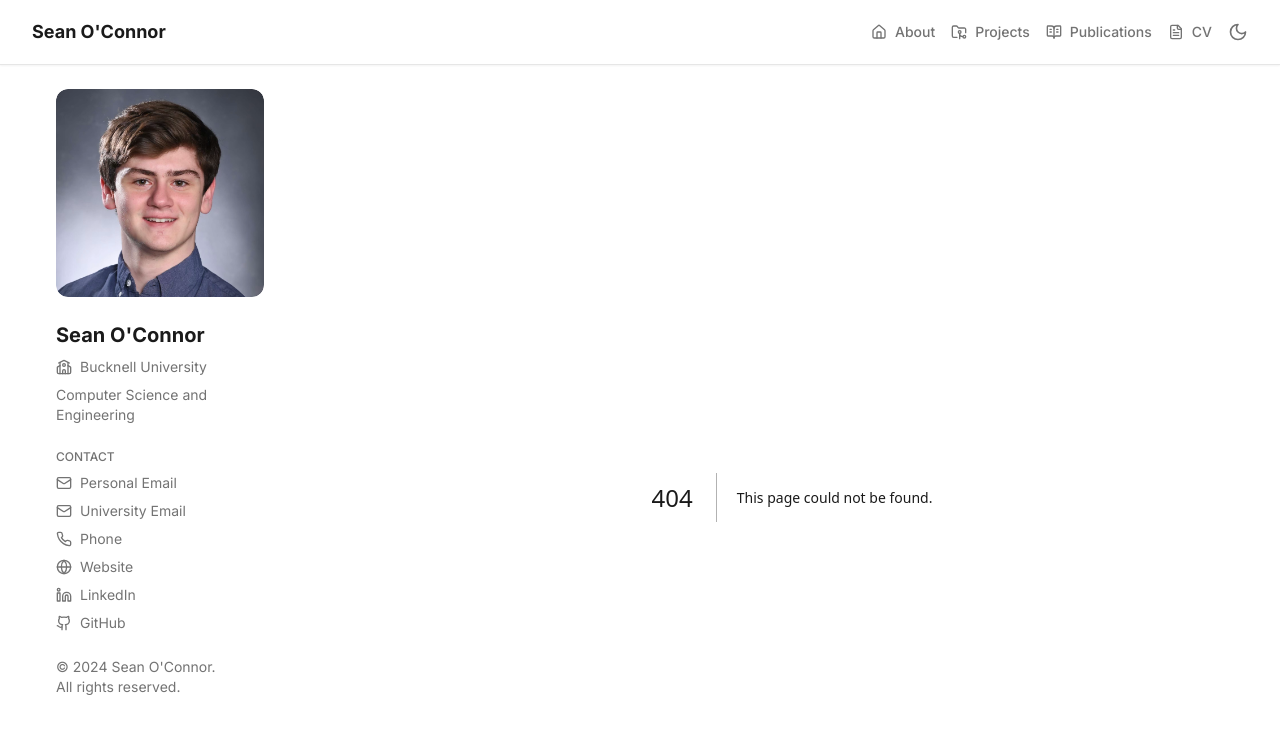
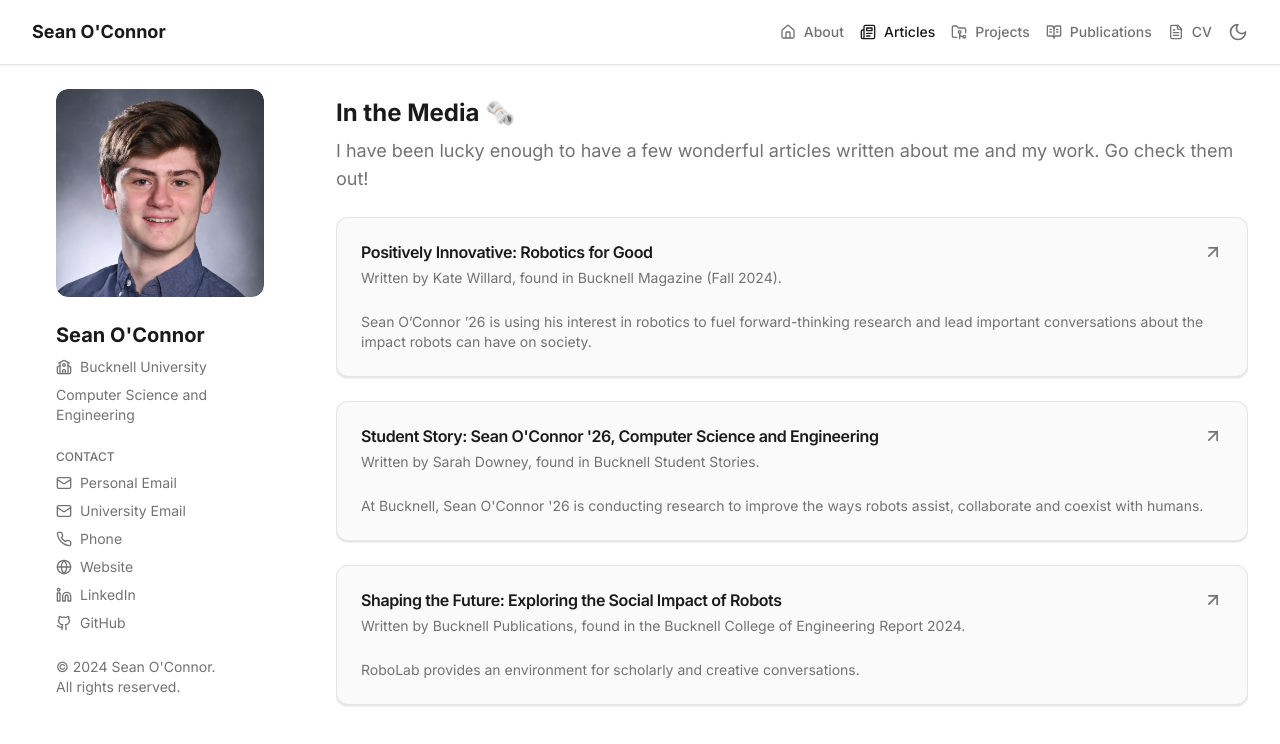
Before and after one commit to soconnor0919/personal-website, a Next.js app: page /articles in a window 1280 px wide. Before the commit this address had no page. Shown: the top 744 px of the page. Built offline with nearby package versions, Linux system fonts and the light colour scheme.

Commit message:
Add articles section

```diff
--- /dev/null
+++ b/src/app/articles/page.tsx
@@ -0,0 +1,69 @@
+import { ArrowUpRight } from 'lucide-react';
+import Link from "next/link";
+import { Card, CardContent, CardDescription, CardHeader, CardTitle } from "~/components/ui/card";
+
+const articles = [
+    {
+        title: "Positively Innovative: Robotics for Good",
+        link: "https://magazine.bucknell.edu/issue/fall-2024/robotics-for-good/",
+        author: "Kate Willard",
+        description: "Sean O’Connor ’26 is using his interest in robotics to fuel forward-thinking research and lead important conversations about the impact robots can have on society.",
+        source: "Bucknell Magazine (Fall 2024)"
+    },
+    {
+        title: "Student Story: Sean O'Connor '26, Computer Science and Engineering",
+        link: "https://www.bucknell.edu/meet-bucknell/bucknell-stories/student-stories/sean-oconnor-26-computer-science-engineering",
+        author: "Sarah Downey",
+        description: "At Bucknell, Sean O'Connor '26 is conducting research to improve the ways robots assist, collaborate and coexist with humans.",
+        source: "Bucknell Student Stories"
+    },
+    {
+        title: "Shaping the Future: Exploring the Social Impact of Robots",
+        link: "https://magazine.bucknell.edu/college-of-engineering/2024-college-report/",
+        author: "Bucknell Publications",
+        description: "RoboLab provides an environment for scholarly and creative conversations.",
+        source: "the Bucknell College of Engineering Report 2024"
+    }
+    // Add more articles as needed
+];
+
+export default function ArticlesPage() {
+    return (
+        <div className="space-y-12">
+            {/* Articles Section */}
+            <section className="space-y-6">
+        <div>
+          <h1 className="text-2xl font-bold">In the Media 🗞️</h1>
+          <p className="text-lg text-muted-foreground mt-2">
+            I have been lucky enough to have a few wonderful articles written about me and my work. Go check them out!
+          </p>
+        </div>
+                {articles.map((article, index) => (
+                    <Card key={index}>
+                        <CardHeader>
+                            <div className="flex items-center justify-between">
+                                <CardTitle>{article.title}</CardTitle>
+                                <Link
+                                    href={article.link}
+                                    target="_blank"
+                                    rel="noopener noreferrer"
+                                    className="text-muted-foreground hover:text-primary"
+                                >
+                                    <ArrowUpRight className="h-5 w-5" />
+                                </Link>
+                            </div>
+                            <CardDescription className="text-sm text-muted-foreground">
+                                Written by {article.author}, found in {article.source}.
+                            </CardDescription>
+                        </CardHeader>
+                        <CardContent>
+                            <p className="text-sm text-muted-foreground">
+                                {article.description}
+                            </p>
+                        </CardContent>
+                    </Card>
+                ))}
+            </section>
+        </div>
+    );
+}
--- a/src/app/page.tsx
+++ b/src/app/page.tsx
@@ -1,7 +1,6 @@
-import { Card, CardHeader, CardTitle, CardDescription, CardContent } from "~/components/ui/card";
-import { Badge } from "~/components/ui/badge";
+import { ArrowUpRight, Code, FlaskConical, Users } from 'lucide-react';
 import Link from "next/link";
-import { ArrowUpRight, Code, FlaskConical, Users } from 'lucide-react';
+import { Card, CardContent, CardDescription, CardHeader, CardTitle } from "~/components/ui/card";
 import { projects } from "~/lib/data";
 
 export default function HomePage() {
--- a/src/components/Navigation.tsx
+++ b/src/components/Navigation.tsx
@@ -1,14 +1,15 @@
 'use client';
 
+import { BookOpenText, FileText, FolderGit2, Home, Menu, Moon, Newspaper, Sun, SunMoon, X } from 'lucide-react';
+import { useTheme } from 'next-themes';
 import Link from 'next/link';
 import { usePathname } from 'next/navigation';
-import { useTheme } from 'next-themes';
-import { useState, useEffect } from 'react';
-import { Home, FolderGit2, FileText, BookOpenText, Menu, X, Sun, Moon, SunMoon } from 'lucide-react';
+import { useEffect, useState } from 'react';
 
 // Define the nav items without icons
 const navItems = [
   { href: '/', label: 'About', icon: Home },
+  { href: '/articles', label: 'Articles', icon: Newspaper },
   { href: '/projects', label: 'Projects', icon: FolderGit2 },
   { href: '/publications', label: 'Publications', icon: BookOpenText },
   { href: '/cv', label: 'CV', icon: FileText },
```
